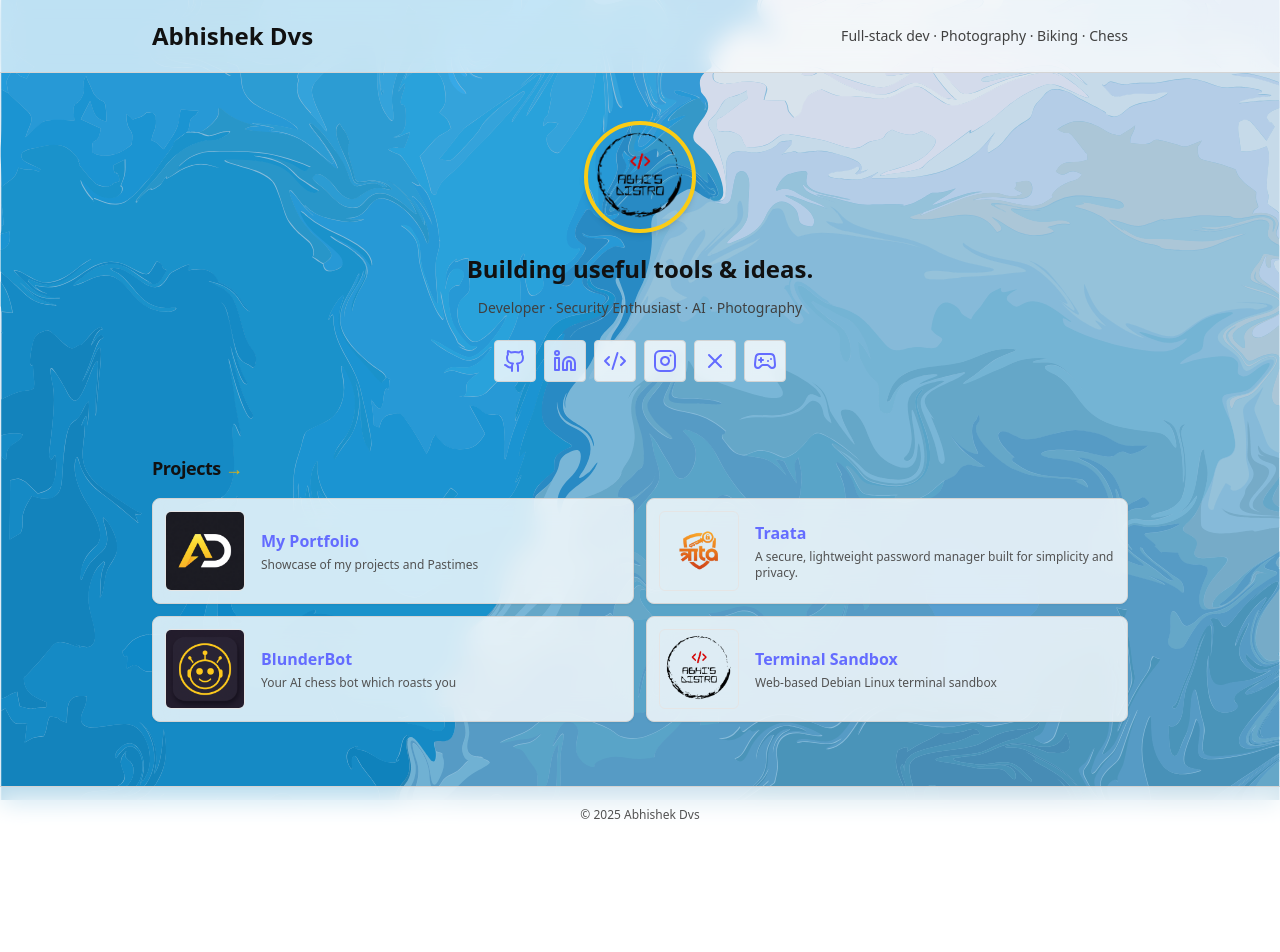
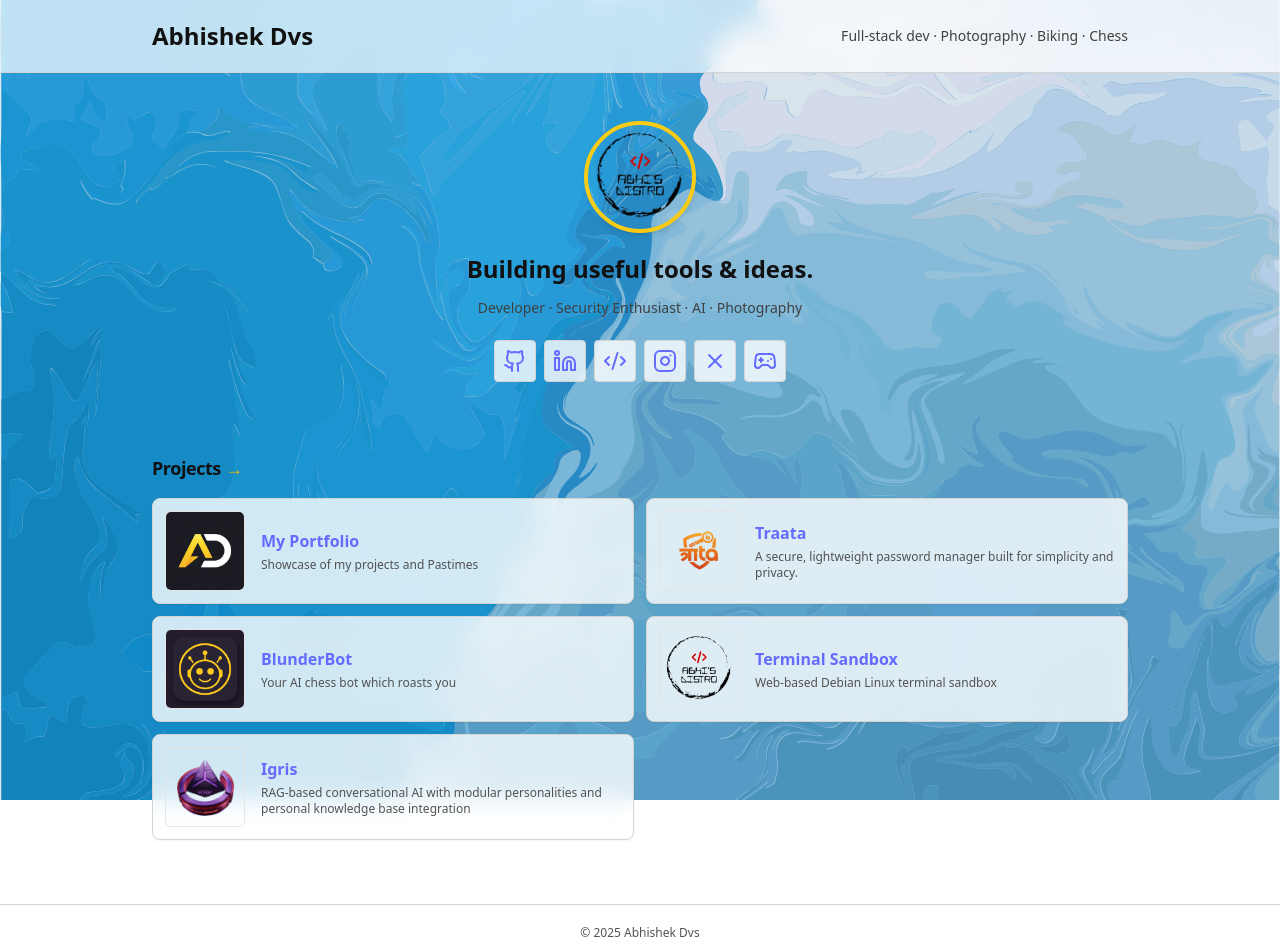
Before and after one commit to AbhishekDvs/linkverse, a React (Vite) app: page / in a window 1280 px wide. Shown: the top 952 px of the page. Before the commit the page ends 843 px from the top, so only its background shows below. Built offline with nearby package versions, Linux system fonts and the light colour scheme.

Commit message:
links updated

```diff
--- a/src/App.tsx
+++ b/src/App.tsx
@@ -73,6 +73,12 @@ const projects: Project[] = [
     url: "https://terminalsandbox.pages.dev/",
     description: "Web-based Debian Linux terminal sandbox",
     thumbnail: "./abhisdistro.png",
+  },
+  {
+    "name": "Igris",
+    "url": "https://agentigris.pages.dev/",
+    "description": "RAG-based conversational AI with modular personalities and personal knowledge base integration",
+    "thumbnail": "./igris.png"
   }
 ];
 
```
Also changed, not shown: public/igris.png (added).
